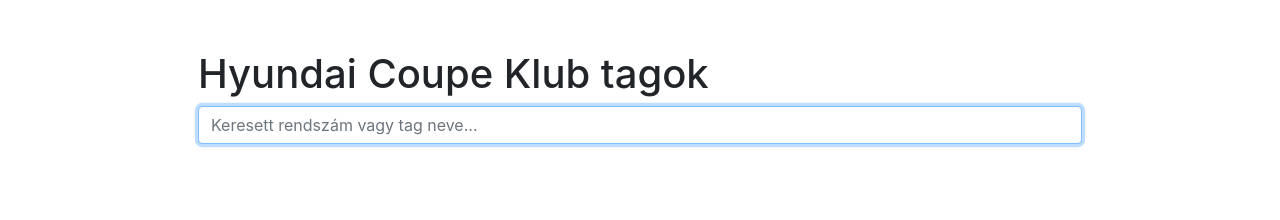
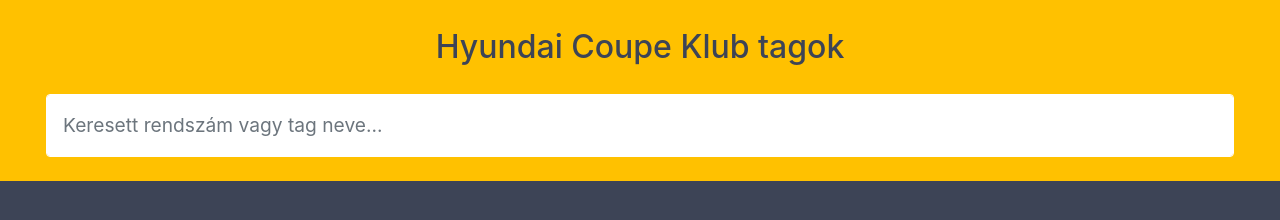
Before and after one commit to adamex09/coupe-checker, a website: page search.html in a window 1280 px wide. Drawn offline with nearby package versions, Linux system fonts and the light colour scheme; no server answers.

Commit message:
Search page style

```diff
--- a/search.html
+++ b/search.html
@@ -8,21 +8,37 @@
   <title>Hyundai Coupe Klub tagok</title>
 
   <style>
-   p { margin-bottom: 0;}
-   .card { margin-bottom: 10px;}
+  p { margin-bottom: 0; color: #DADADA;}
+  h2 { width: 100%; padding-bottom:20px; color: #3D4456;}
+  h5 { color: #FFF;}
+  .card { margin-top: 15px; background-color: #3D4456; border-left: 2px solid #FFC100; border-radius: 0px;}
+  .navbar { background-color: #FFC100;}
+  .form-control { padding: 1rem; font-size: 1.2rem; border: 1px solid #ffffff;}
+  .form-control:focus {
+    color: #495057;
+    background-color: #fff;
+    border-color: #ffffff;
+    outline: 0;
+    box-shadow: 0 0 0 0 rgba(255,255,255,.0);}
+  body { background-color: #3D4456;}
   </style>
 
 </head>
 <body>
- <div class="container" style="padding:50px 10%;">
-   <h1>Hyundai Coupe Klub tagok</h1>
+  <div class="navbar text-center">
+    <div class="container-fluid" style="padding-top:20px;">
+      <h2>Hyundai Coupe Klub tagok</h2>
+      <div class="container-fluid">
         <form role="form">
           <div class="form-group">
             <input type="input" class="form-control input" id="txt-search" autofocus placeholder="Keresett rendszám vagy tag neve...">
           </div>
         </form>
+      </div>
+    </div>
+    </div>
     <div id="filter-records"></div>
- </div>
+
 </body>
 </html>
 <script type="text/javascript">
@@ -42,20 +58,17 @@
     }
 
     var regex = new RegExp(searchField, "i");
-           var output = '<div class=".col-">';
+    var output = '<div class="container-fluid">';
     var count = 1;
     $.each(data, function(key, val){
       if ((val.name.search(regex) != -1) || (val.plate.search(regex) != -1)) {
         output += '<div class=".col- card">';
         output += '<div class=".col- card-body">';
         output += '<h5>' + val.name + '</h5>';
-         output += '<p>' + val.plate + '</p>'
+        output += '<p>' + val.plate + '</p>';
         output += '</div>';
         output += '</div>';
-         if(count%2 == 0){
-         output += '</div><div class=".col-">'
-         }
-         count++;
+
       }
     });
     output += '</div>';
```
Lines whose indentation alone changed are shown as unchanged.
